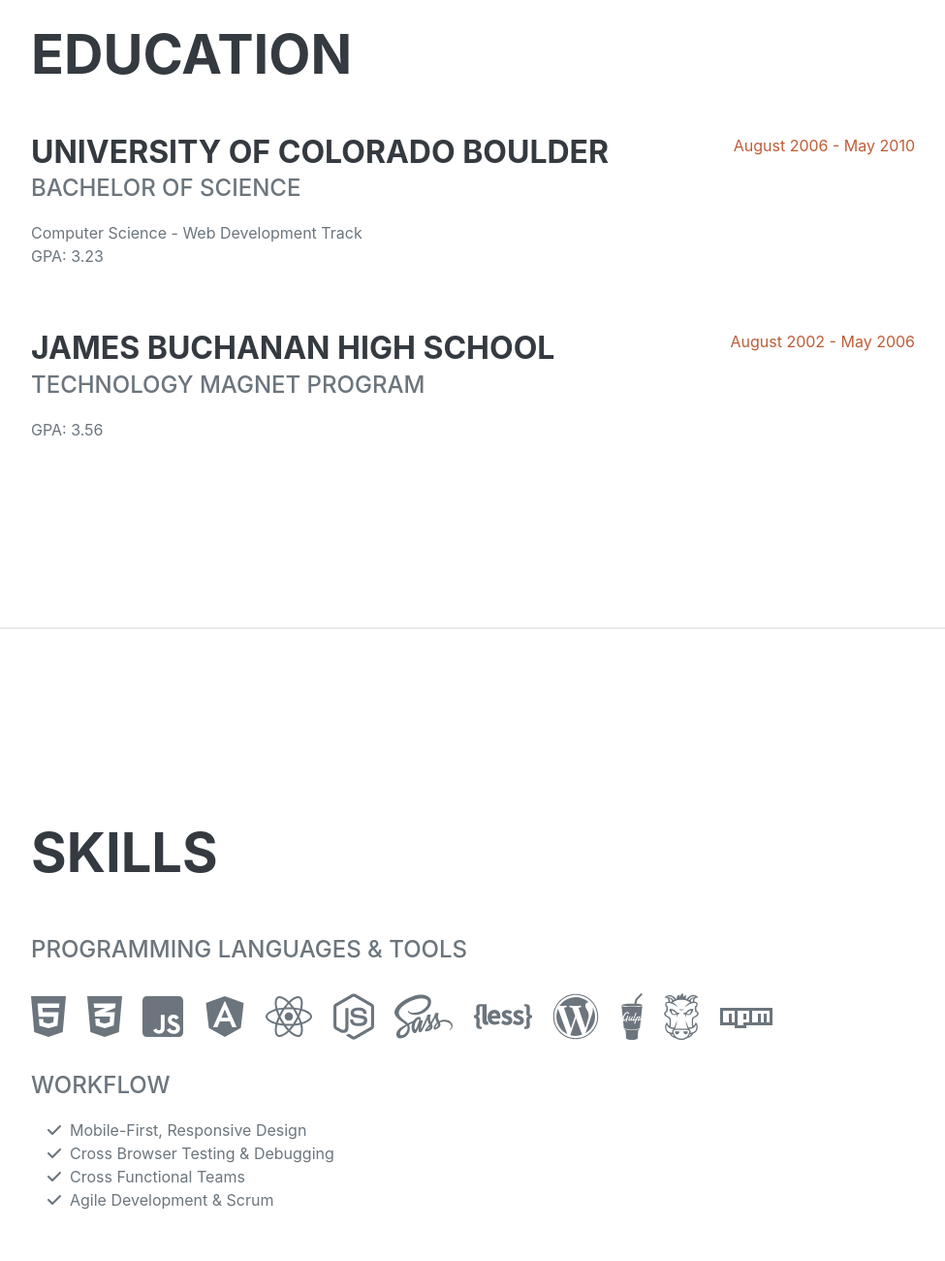
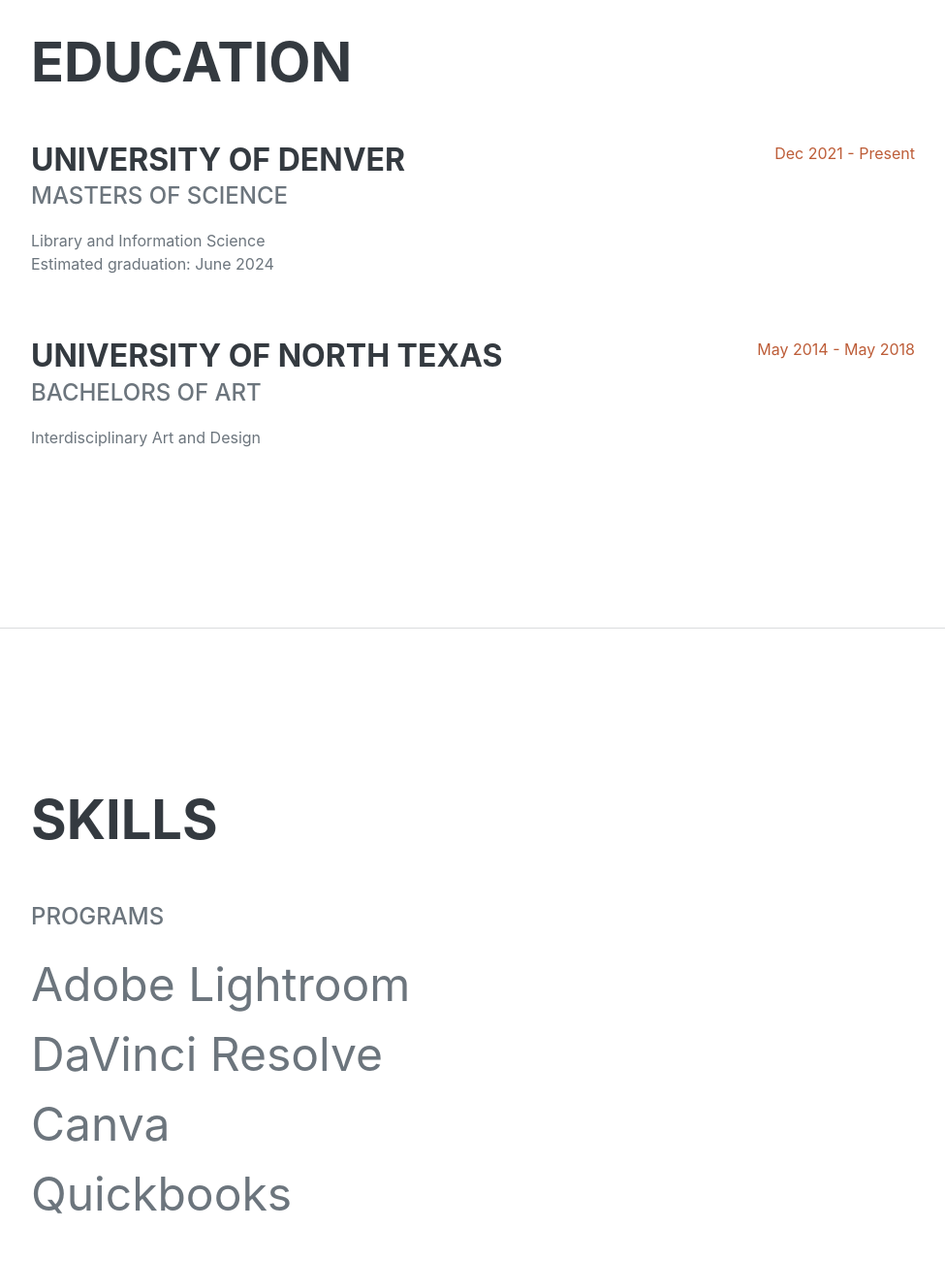
Before and after one commit to kayko96/kayko96.github.io, a plain HTML site: page index.html in a window 1280 px wide. Shown: the part 1900-3200 px from the top of the page at 97% size, without its empty margins (288-1263 px from the left). Drawn offline with nearby package versions, Linux system fonts and the light colour scheme; a web font is replaced by a local one.

Commit message:
Website v4

```diff
--- a/index.html
+++ b/index.html
@@ -101,20 +101,20 @@
                     <h2 class="mb-5">Education</h2>
                     <div class="d-flex flex-column flex-md-row justify-content-between mb-5">
                         <div class="flex-grow-1">
-                            <h3 class="mb-0">University of Colorado Boulder</h3>
-                            <div class="subheading mb-3">Bachelor of Science</div>
-                            <div>Computer Science - Web Development Track</div>
-                            <p>GPA: 3.23</p>
+                            <h3 class="mb-0">University of Denver</h3>
+                            <div class="subheading mb-3">Masters of Science</div>
+                            <div>Library and Information Science</div>
+                            <p>Estimated graduation: June 2024</p>
                         </div>
-                        <div class="flex-shrink-0"><span class="text-primary">August 2006 - May 2010</span></div>
+                        <div class="flex-shrink-0"><span class="text-primary">Dec 2021 - Present</span></div>
                     </div>
                     <div class="d-flex flex-column flex-md-row justify-content-between">
                         <div class="flex-grow-1">
-                            <h3 class="mb-0">James Buchanan High School</h3>
-                            <div class="subheading mb-3">Technology Magnet Program</div>
-                            <p>GPA: 3.56</p>
+                            <h3 class="mb-0">University of North Texas</h3>
+                            <div class="subheading mb-3">Bachelors of Art</div>
+                            <div>Interdisciplinary Art and Design </div>
                         </div>
-                        <div class="flex-shrink-0"><span class="text-primary">August 2002 - May 2006</span></div>
+                        <div class="flex-shrink-0"><span class="text-primary">May 2014 - May 2018</span></div>
                     </div>
                 </div>
             </section>
@@ -123,38 +123,24 @@
             <section class="resume-section" id="skills">
                 <div class="resume-section-content">
                     <h2 class="mb-5">Skills</h2>
-                    <div class="subheading mb-3">Programming Languages & Tools</div>
+                    <div class="subheading mb-3">Programs</div>
                     <ul class="list-inline dev-icons">
-                        <li class="list-inline-item"><i class="fab fa-html5"></i></li>
-                        <li class="list-inline-item"><i class="fab fa-css3-alt"></i></li>
-                        <li class="list-inline-item"><i class="fab fa-js-square"></i></li>
-                        <li class="list-inline-item"><i class="fab fa-angular"></i></li>
-                        <li class="list-inline-item"><i class="fab fa-react"></i></li>
-                        <li class="list-inline-item"><i class="fab fa-node-js"></i></li>
-                        <li class="list-inline-item"><i class="fab fa-sass"></i></li>
-                        <li class="list-inline-item"><i class="fab fa-less"></i></li>
-                        <li class="list-inline-item"><i class="fab fa-wordpress"></i></li>
-                        <li class="list-inline-item"><i class="fab fa-gulp"></i></li>
-                        <li class="list-inline-item"><i class="fab fa-grunt"></i></li>
-                        <li class="list-inline-item"><i class="fab fa-npm"></i></li>
-                    </ul>
-                    <div class="subheading mb-3">Workflow</div>
-                    <ul class="fa-ul mb-0">
+
                         <li>
                             <span class="fa-li"><i class="fas fa-check"></i></span>
-                            Mobile-First, Responsive Design
+                            Adobe Lightroom
                         </li>
                         <li>
                             <span class="fa-li"><i class="fas fa-check"></i></span>
-                            Cross Browser Testing & Debugging
+                            DaVinci Resolve
                         </li>
                         <li>
                             <span class="fa-li"><i class="fas fa-check"></i></span>
-                            Cross Functional Teams
+                            Canva
                         </li>
                         <li>
                             <span class="fa-li"><i class="fas fa-check"></i></span>
-                            Agile Development & Scrum
+                            Quickbooks
                         </li>
                     </ul>
                 </div>
@@ -164,8 +150,8 @@
             <section class="resume-section" id="interests">
                 <div class="resume-section-content">
                     <h2 class="mb-5">Interests</h2>
-                    <p>Apart from being a web developer, I enjoy most of my time being outdoors. In the winter, I am an avid skier and novice ice climber. During the warmer months here in Colorado, I enjoy mountain biking, free climbing, and kayaking.</p>
-                    <p class="mb-0">When forced indoors, I follow a number of sci-fi and fantasy genre movies and television shows, I am an aspiring chef, and I spend a large amount of my free time exploring the latest technology advancements in the front-end web development world.</p>
+                    <p>As one might expect from a librarian, I love to read during my free time. When not reading, I am trying to work on my chrochet skills or practicing my photography.</p>
+
                 </div>
             </section>
             <hr class="m-0" />
@@ -220,6 +206,7 @@
             <section class="resume-section" id="videos">
                 <div class="resume-section-content">
                     <h2 class="mb-5">Videos</h2>
+                    <iframe src="https://www.facebook.com/plugins/video.php?height=314&href=https%3A%2F%2Fwww.facebook.com%2FBlueKnightsDrumCorps%2Fvideos%2F902367383702711%2F&show_text=false&width=560&t=0" width="560" height="314" style="border:none;overflow:hidden" scrolling="no" frameborder="0" allowfullscreen="true" allow="autoplay; clipboard-write; encrypted-media; picture-in-picture; web-share" allowFullScreen="true"></iframe>
                     <iframe width="560" height="315" src="https://www.youtube.com/embed/TG64Wqqi3Mw?si=QL8EXXC3DCf_dcl4" title="YouTube video player" frameborder="0" allow="accelerometer; autoplay; clipboard-write; encrypted-media; gyroscope; picture-in-picture; web-share" allowfullscreen></iframe>
                 </div>
             </section>
```
